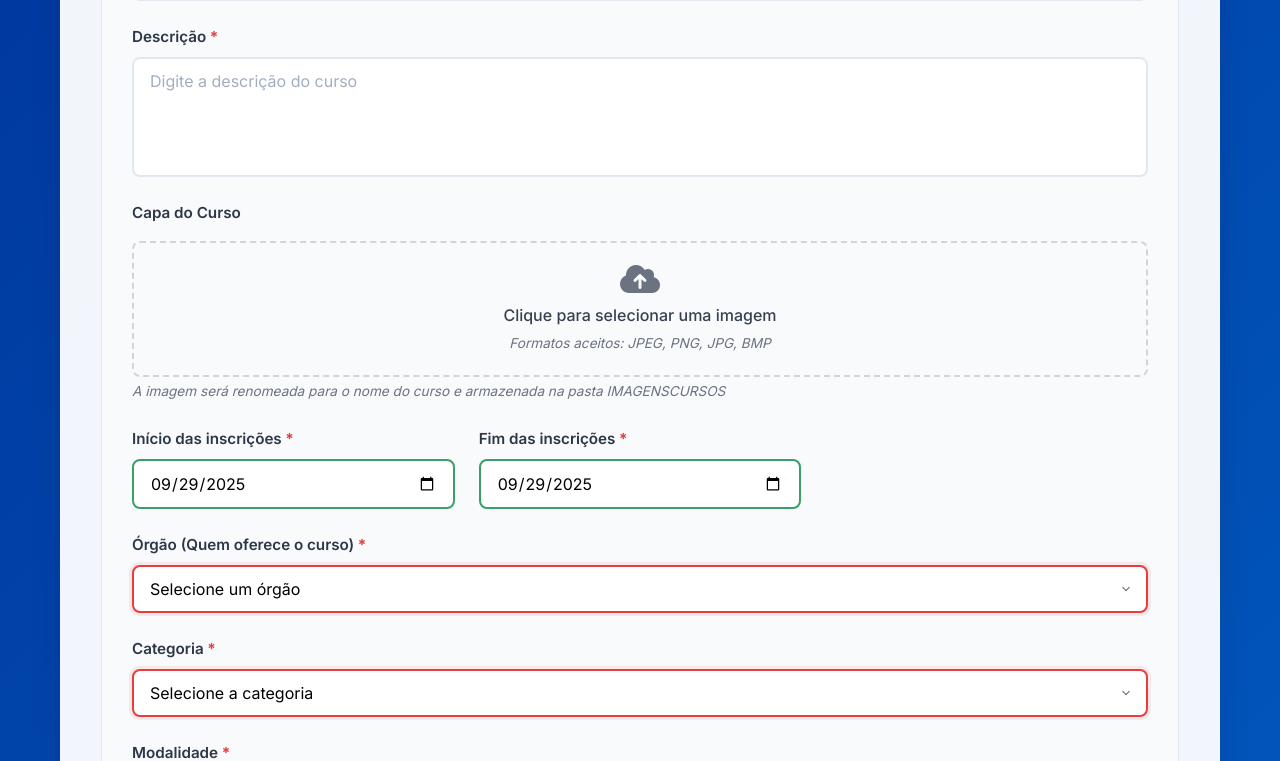
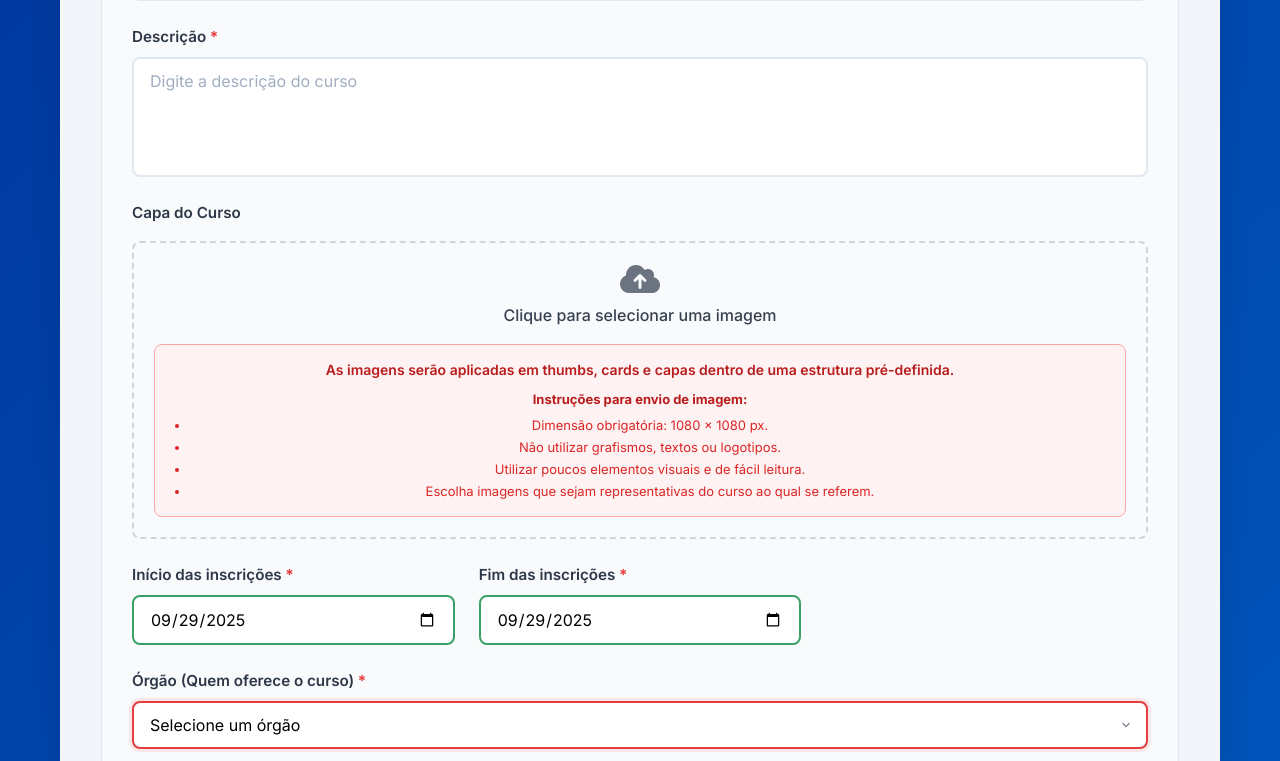
Before and after one commit to rickdourado/WebCiclo, a Flask app: page / in a window 1280 px wide. Shown: the part 508-1269 px from the top of the page. Run offline with Flask 3, Linux system fonts and the light colour scheme.

Commit message:
feat: melhorar instruções do campo de upload de imagem
- Remover mensagem antiga sobre renomeação e pasta IMAGENSCURSOS
- Adicionar instruções detalhadas em vermelho dentro do campo de upload
- Implementar design visual com fundo vermelho claro e borda vermelha
- Adicionar instruções específicas:
  • Dimensão obrigatória: 1080 x 1080 px
  • Não utilizar grafismos, textos ou logotipos
  • Utilizar poucos elementos visuais e de fácil leitura
  • Escolher imagens representativas do curso
- Esconder instruções automaticamente quando arquivo é selecionado
- Aplicar alterações em index.html e course_edit.html
- Melhorar UX com feedback visual claro sobre requisitos de imagem
- Padronizar orientações para qualidade das capas dos cursos

```diff
--- a/static/css/style.css
+++ b/static/css/style.css
@@ -871,6 +871,51 @@ input[type="radio"].error, input[type="checkbox"].error {
     font-weight: 600;
 }
 
+/* Estilos para instruções de imagem */
+.image-instructions {
+    margin-top: 15px;
+    padding: 15px;
+    background-color: #fef2f2;
+    border: 1px solid #fca5a5;
+    border-radius: 8px;
+    color: #dc2626;
+    font-size: 13px;
+    line-height: 1.4;
+}
+
+.image-instructions .instruction-title {
+    font-weight: 600;
+    margin-bottom: 10px;
+    color: #b91c1c;
+    font-size: 14px;
+}
+
+.image-instructions .instruction-list p {
+    font-weight: 600;
+    margin-bottom: 8px;
+    color: #b91c1c;
+}
+
+.image-instructions ul {
+    margin: 0;
+    padding-left: 20px;
+    list-style-type: disc;
+}
+
+.image-instructions li {
+    margin-bottom: 4px;
+    color: #dc2626;
+}
+
+.image-instructions li:last-child {
+    margin-bottom: 0;
+}
+
+/* Esconder instruções quando arquivo é selecionado */
+.file-upload-display.has-file .image-instructions {
+    display: none;
+}
+
 /* Responsividade para o grid do parceiro */
 @media (max-width: 768px) {
     .parceiro-grid {
--- a/templates/index.html
+++ b/templates/index.html
@@ -333,10 +333,20 @@
                                     <div class="file-upload-display">
                                         <i class="fas fa-cloud-upload-alt"></i>
                                         <span class="file-upload-text">Clique para selecionar uma imagem</span>
-                                        <span class="file-upload-hint">Formatos aceitos: JPEG, PNG, JPG, BMP</span>
+                                        <div class="image-instructions">
+                                            <p class="instruction-title">As imagens serão aplicadas em thumbs, cards e capas dentro de uma estrutura pré-definida.</p>
+                                            <div class="instruction-list">
+                                                <p><strong>Instruções para envio de imagem:</strong></p>
+                                                <ul>
+                                                    <li>Dimensão obrigatória: 1080 x 1080 px.</li>
+                                                    <li>Não utilizar grafismos, textos ou logotipos.</li>
+                                                    <li>Utilizar poucos elementos visuais e de fácil leitura.</li>
+                                                    <li>Escolha imagens que sejam representativas do curso ao qual se referem.</li>
+                                                </ul>
+                                            </div>
+                                        </div>
                                     </div>
                                 </div>
-                                <small class="file-hint">A imagem será renomeada para o nome do curso e armazenada na pasta IMAGENSCURSOS</small>
                             </div>
 
                             <div class="form-group">
```
Also changed, not shown: templates/course_edit.html (+12 -2 lines).
